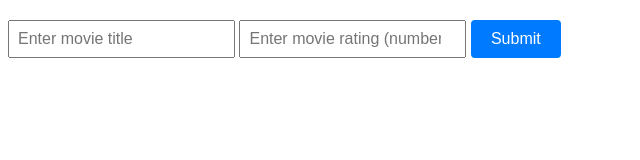
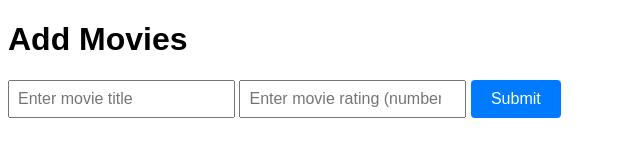
Before and after one commit to GabrielADKN/share_jquery, a plain HTML site: page movie.html in a window 1280 px wide. Shown: the whole page, without its empty margins (0-640 px from the left). Drawn offline with nearby package versions, Linux system fonts and the light colour scheme.

Commit message:
update movie.html

```diff
--- a/movie.html
+++ b/movie.html
@@ -7,6 +7,7 @@
     <title>Movies App</title>
 </head>
 <body>
+    <h1> Add Movies</h1>
     <ul></ul>
     <div class="form-container">
         <form action="">
```
